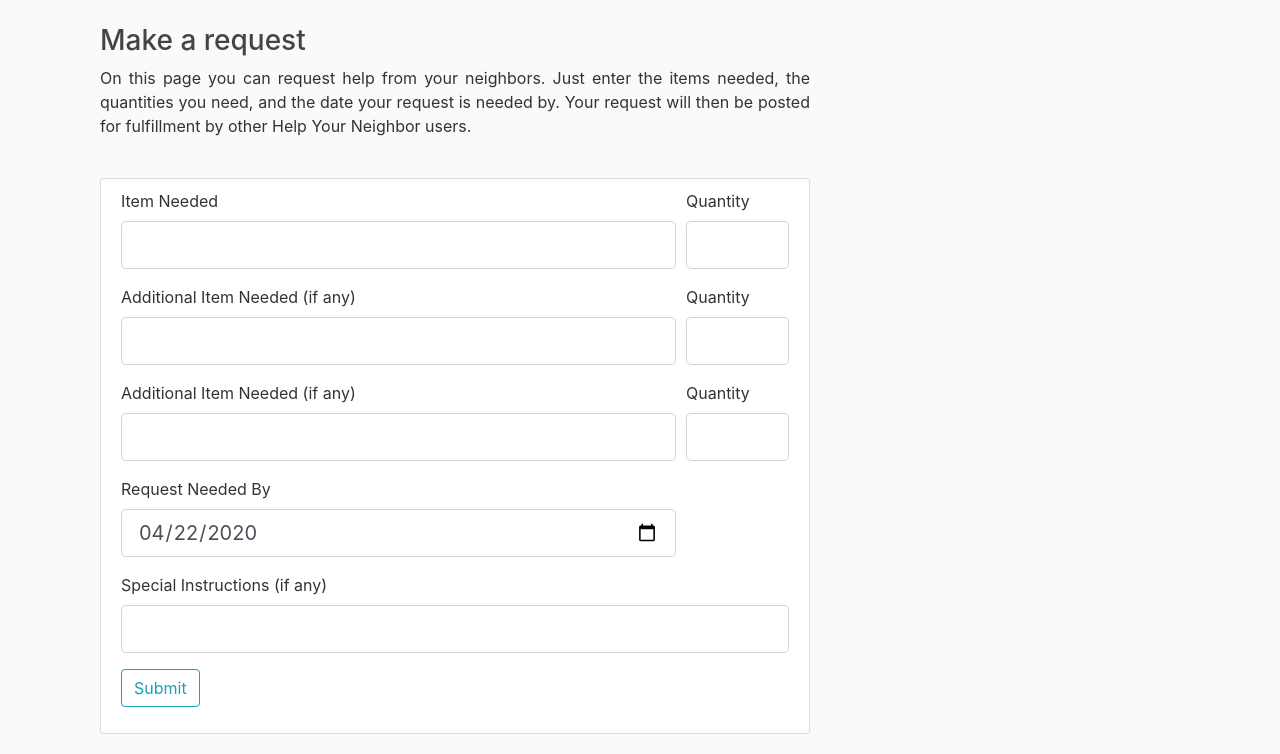
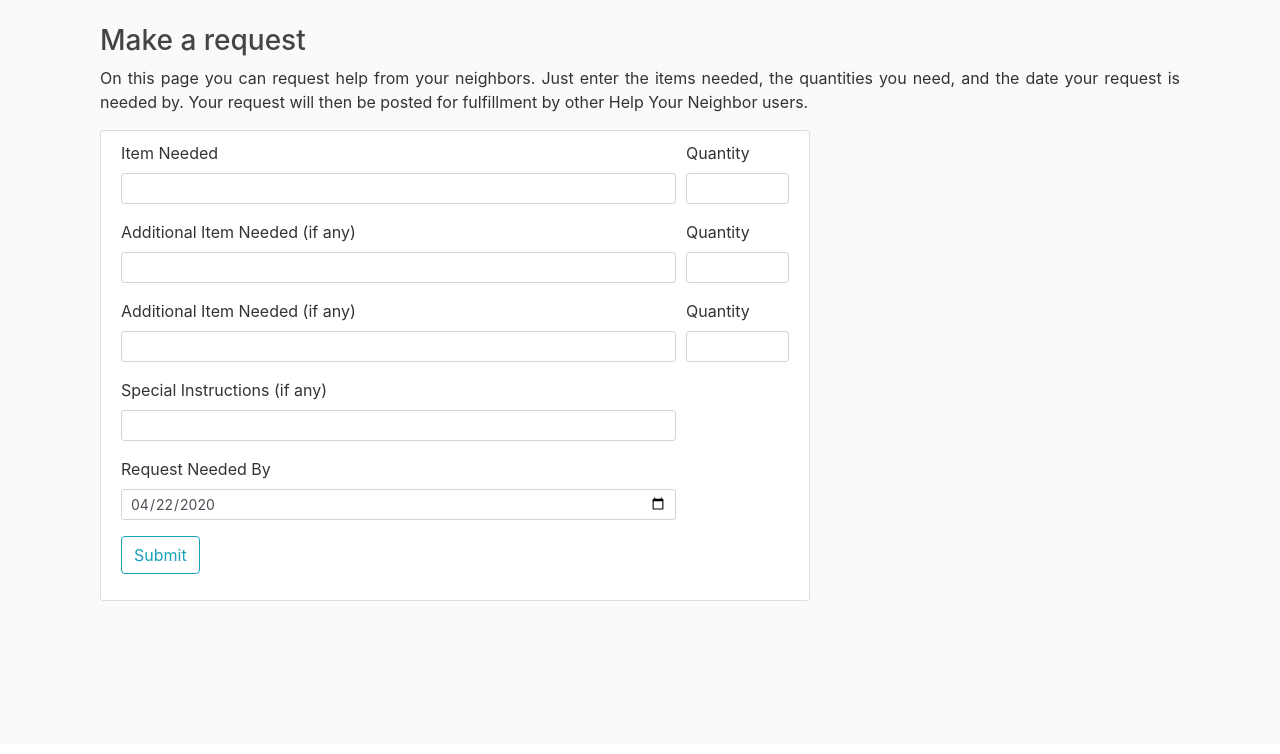
Before and after one commit to stackdragon/Help-Your-Neighbor, a Flask app: page /add in a window 1280 px wide. Shown: the part 56-810 px from the top of the page. After the commit the page ends 657 px from the top, so only its background shows below. Run offline with Flask 2, Linux system fonts and the light colour scheme; some libraries are stand-ins or nearby versions.

Commit message:
fixed margin shifting issue in add.html

```diff
--- a/project/templates/add.html
+++ b/project/templates/add.html
@@ -1,15 +1,15 @@
 {% extends "layout.html" %}
 {% block content %}
-<div class="col-md-8">
+<div class="col-md-12">
 	<h3>Make a request</h3>
 	<p class="text-justify">On this page you can request help from your neighbors. Just enter the items needed, the quantities you need, and the date your request is needed by. Your request will then be posted for fulfillment by other Help Your Neighbor users.</p>
-	<br>
 </div>
 <div class="col-md-8">
 	<div class="content-section">
 		<form method="POST" action ="">
 			{{ form.hidden_tag() }} <!-- This function inserts the CSRF security token. Required by WTForms -->
 			<fieldset class = "form group">
+
 				<div class="form-group">
 					<div class ="form-row">
 						<div class="col-md-10">
@@ -18,7 +18,7 @@
 
 							<!-- display error message if item is entered incorrectly -->
 							{% if form.item1.errors %}
-							{{ form.item1(class="form-control form-control-lg is-invalid") }}
+							{{ form.item1(class="form-control form-control-sm is-invalid") }}
 							<div class="invalid-feedback">
 								{% for error in form.item1.errors %}
 								<span> {{ error }} </span>
@@ -27,7 +27,7 @@
 
 							<!-- otherwise, display item entry input field -->
 							{% else %}
-							{{ form.item1(class="form-control form-control-lg") }}
+							{{ form.item1(class="form-control form-control-sm") }}
 							{% endif %}
 						</div>
 						<div class="col-md-2">
@@ -36,7 +36,7 @@
 
 							<!-- display error message if qty is entered incorrectly -->
 							{% if form.qty1.errors %}
-							{{ form.qty1(class="form-control form-control-lg is-invalid") }}
+							{{ form.qty1(class="form-control form-control-sm is-invalid") }}
 							<div class="invalid-feedback">
 								{% for error in form.qty1.errors %}
 								<span> {{ error }} </span>
@@ -45,7 +45,7 @@
 
 							<!-- otherwise, display qty entry input field -->
 							{% else %}
-							{{ form.qty1(class="form-control form-control-lg") }}
+							{{ form.qty1(class="form-control form-control-sm") }}
 							{% endif %}
 						</div>
 					</div>
@@ -59,7 +59,7 @@
 
 							<!-- display error message if item is entered incorrectly -->
 							{% if form.item2.errors %}
-							{{ form.item2(class="form-control form-control-lg is-invalid") }}
+							{{ form.item2(class="form-control form-control-sm is-invalid") }}
 							<div class="invalid-feedback">
 								{% for error in form.item2.errors %}
 								<span> {{ error }} </span>
@@ -68,7 +68,7 @@
 
 							<!-- otherwise, display item entry input field -->
 							{% else %}
-							{{ form.item2(class="form-control form-control-lg") }}
+							{{ form.item2(class="form-control form-control-sm") }}
 							{% endif %}
 						</div>
 						<div class="col-md-2">
@@ -77,7 +77,7 @@
 
 							<!-- display error message if qty is entered incorrectly -->
 							{% if form.qty2.errors %}
-							{{ form.qty2(class="form-control form-control-lg is-invalid") }}
+							{{ form.qty2(class="form-control form-control-sm is-invalid") }}
 							<div class="invalid-feedback">
 								{% for error in form.qty2.errors %}
 								<span> {{ error }} </span>
@@ -86,11 +86,12 @@
 
 							<!-- otherwise, display qty entry input field -->
 							{% else %}
-							{{ form.qty2(class="form-control form-control-lg") }}
+							{{ form.qty2(class="form-control form-control-sm") }}
 							{% endif %}
 						</div>
 					</div>
 				</div>
+
 				<div class="form-group">
 					<div class ="form-row">
 						<div class="col-md-10">
@@ -99,7 +100,7 @@
 
 							<!-- display error message if item is entered incorrectly -->
 							{% if form.item2.errors %}
-							{{ form.item2(class="form-control form-control-lg is-invalid") }}
+							{{ form.item2(class="form-control form-control-sm is-invalid") }}
 							<div class="invalid-feedback">
 								{% for error in form.item2.errors %}
 								<span> {{ error }} </span>
@@ -108,7 +109,7 @@
 
 							<!-- otherwise, display item entry input field -->
 							{% else %}
-							{{ form.item2(class="form-control form-control-lg") }}
+							{{ form.item2(class="form-control form-control-sm") }}
 							{% endif %}
 						</div>
 						<div class="col-md-2">
@@ -117,7 +118,7 @@
 
 							<!-- display error message if qty is entered incorrectly -->
 							{% if form.qty2.errors %}
-							{{ form.qty2(class="form-control form-control-lg is-invalid") }}
+							{{ form.qty2(class="form-control form-control-sm is-invalid") }}
 							<div class="invalid-feedback">
 								{% for error in form.qty2.errors %}
 								<span> {{ error }} </span>
@@ -126,43 +127,21 @@
 
 							<!-- otherwise, display qty entry input field -->
 							{% else %}
-							{{ form.qty2(class="form-control form-control-lg") }}
+							{{ form.qty2(class="form-control form-control-sm") }}
 							{% endif %}
 						</div>
 					</div>
 				</div>
 
-				<div class="form-group">
+			<div class="form-group">
 					<div class ="form-row">
-						<div class="col-10">
-
-							{{ form.dateNeeded.label(class="form-control-label") }}
-
-							{% if form.dateNeeded.errors %}
-							{{ form.dateNeeded(class="form-control form-control-lg is-invalid") }}
-							<div class="invalid-feedback">
-								{% for error in form.dateNeeded.errors %}
-								<span> {{ error }} </span>
-								{% endfor %}
-							</div>
-
-							{% else %}
-							{{ form.dateNeeded(class="form-control form-control-lg") }}
-							{% endif %}
-						</div>
-					</div>
-				</div>
-
-				<div class="form-group">
-					<div class ="form-row">
-
-						<div class="col-md-12">
+						<div class="col-md-10">
 							<!-- display item entry label -->
 							{{ form.specialInstructions.label(class="form-control-label") }}
 
 							<!-- display error message if item is entered incorrectly -->
 							{% if form.specialInstructions.errors %}
-							{{ form.specialInstructions(class="form-control form-control-lg is-invalid") }}
+							{{ form.specialInstructions(class="form-control form-control-sm is-invalid") }}
 							<div class="invalid-feedback">
 								{% for error in form.specialInstructions.errors %}
 								<span> {{ error }} </span>
@@ -171,11 +150,32 @@
 
 							<!-- otherwise, display item entry input field -->
 							{% else %}
-							{{ form.specialInstructions(class="form-control form-control-lg") }}
+							{{ form.specialInstructions(class="form-control form-control-sm") }}
 							{% endif %}
 						</div>
+					</div>
+				</div>
 
+						<div class="form-group">
+					<div class ="form-row">
+						<div class="col-md-10">
+							<!-- display item entry label -->
+							{{ form.dateNeeded.label(class="form-control-label") }}
 
+							<!-- display error message if item is entered incorrectly -->
+							{% if form.dateNeeded.errors %}
+							{{ form.dateNeeded(class="form-control form-control-sm is-invalid") }}
+							<div class="invalid-feedback">
+								{% for error in form.dateNeeded.errors %}
+								<span> {{ error }} </span>
+								{% endfor %}
+							</div>
+
+							<!-- otherwise, display item entry input field -->
+							{% else %}
+							{{ form.dateNeeded(class="form-control form-control-sm") }}
+							{% endif %}
+						</div>
 					</div>
 				</div>
 
@@ -183,7 +183,8 @@
 			<div class="form-group">
 				{{ form.submit(class="btn btn-outline-info")}}
 			</div>
+				</form>
 		</div>
-	</form>
+
 </div>
 {% endblock content %}
```
